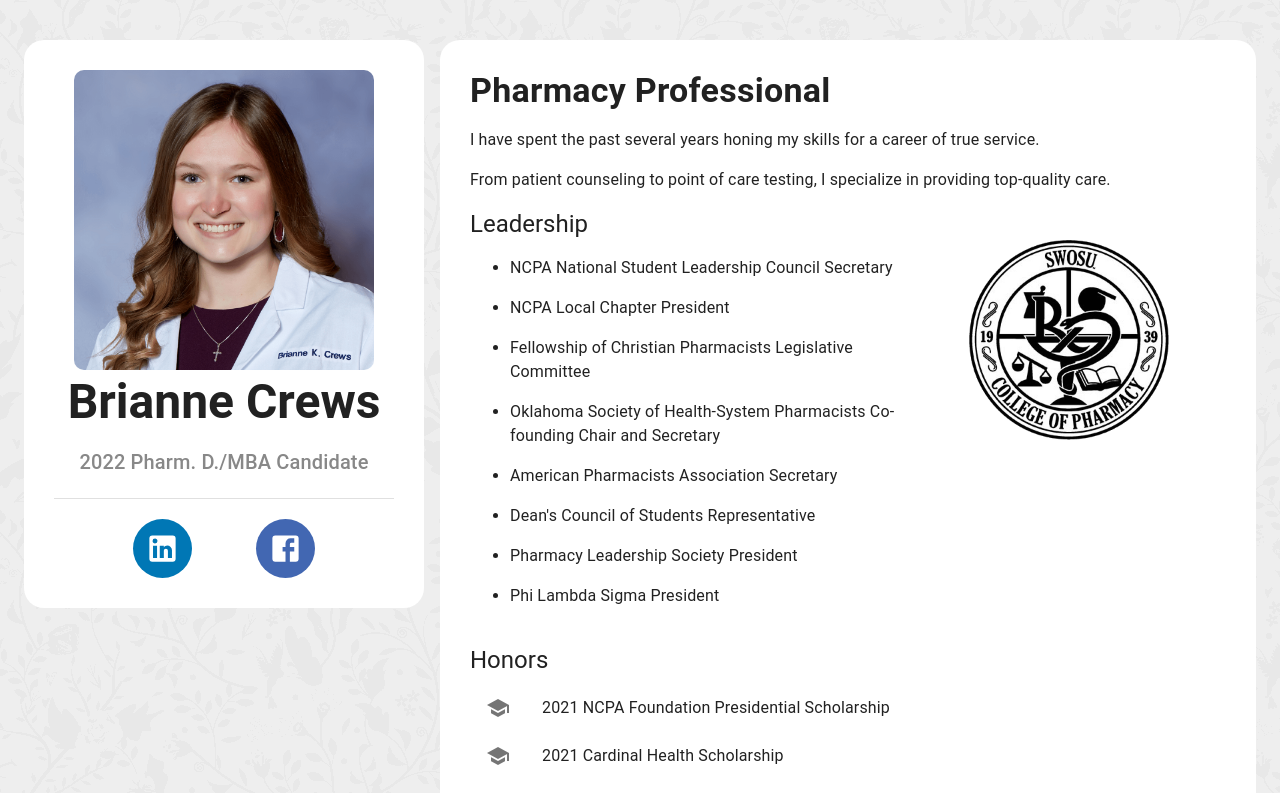
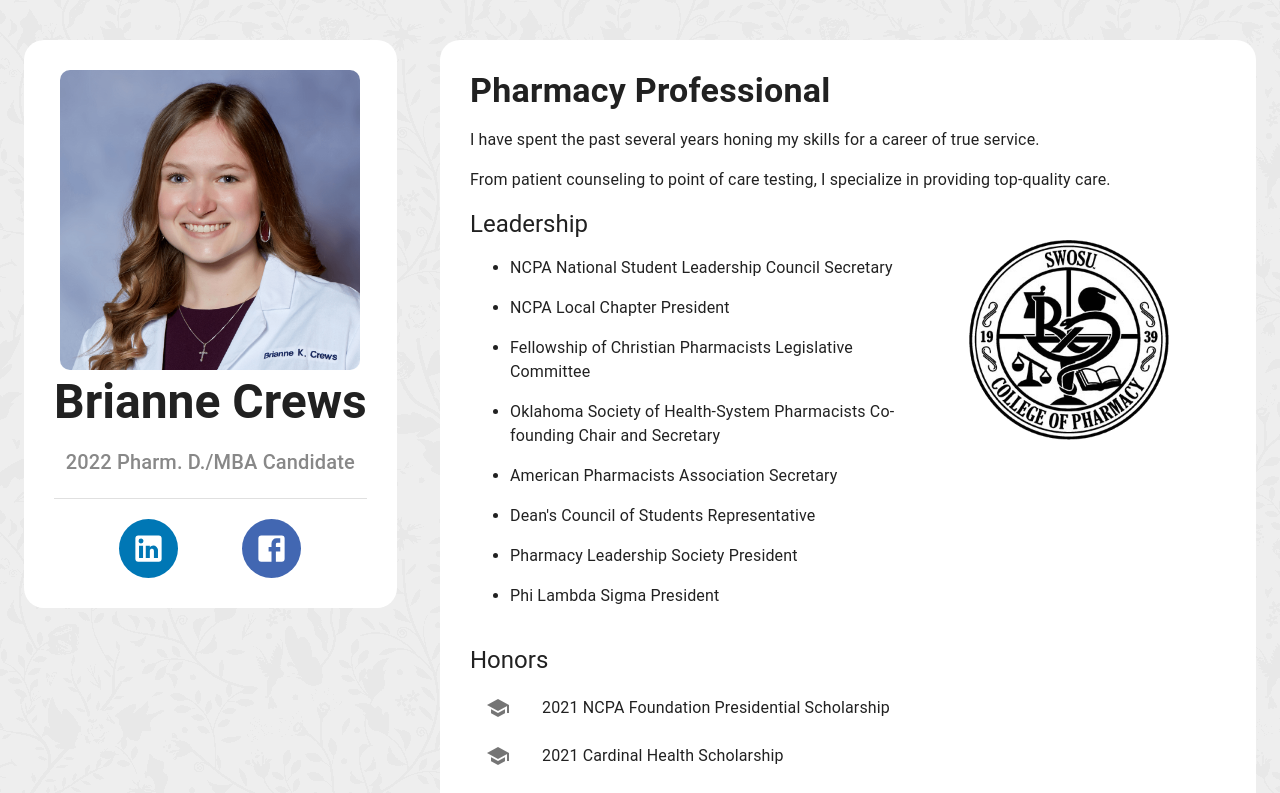
Before and after one commit to twcrews/BriCrews, a React (Create React App) app: page / in a window 1280 px wide. Shown: the top 793 px of the page. Built offline with nearby package versions, Linux system fonts and the light colour scheme.

Commit message:
Added media query for sticky functionality.

```diff
--- a/src/App.tsx
+++ b/src/App.tsx
@@ -1,8 +1,11 @@
 import * as Material from '@material-ui/core';
 import * as Icon from '@material-ui/icons';
+import { useMediaQuery } from '@material-ui/core';
 import Data from './Data.json';
 
 function App() {
+  const desktop = useMediaQuery("(min-width: 960px)")
+
   return (
     <Material.Box
     style={{
@@ -30,7 +33,7 @@ function App() {
                 borderRadius: "20px",
                 padding: "30px",
                 textAlign: "center",
-                position: "sticky"
+                position: desktop ? "fixed" : "relative"
               }}
               elevation={0}
             >
```
